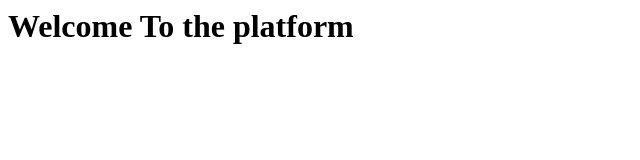
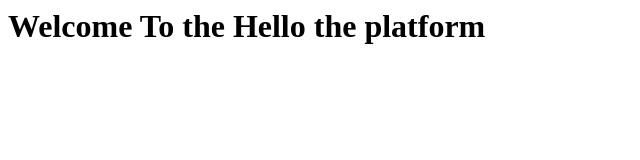
Before and after one commit to Surrogat63/Surrogate63.github.io, a plain HTML site: page index.html in a window 1280 px wide. Shown: the whole page, without its empty margins (0-640 px from the left). Drawn offline with Linux system fonts and the light colour scheme.

Commit message:
Update heading text in index.html

```diff
--- a/index.html
+++ b/index.html
@@ -1 +1 @@
-<h1> Welcome To the platform </h1>
+<h1> Welcome To the   Hello the platform </h1>
```
